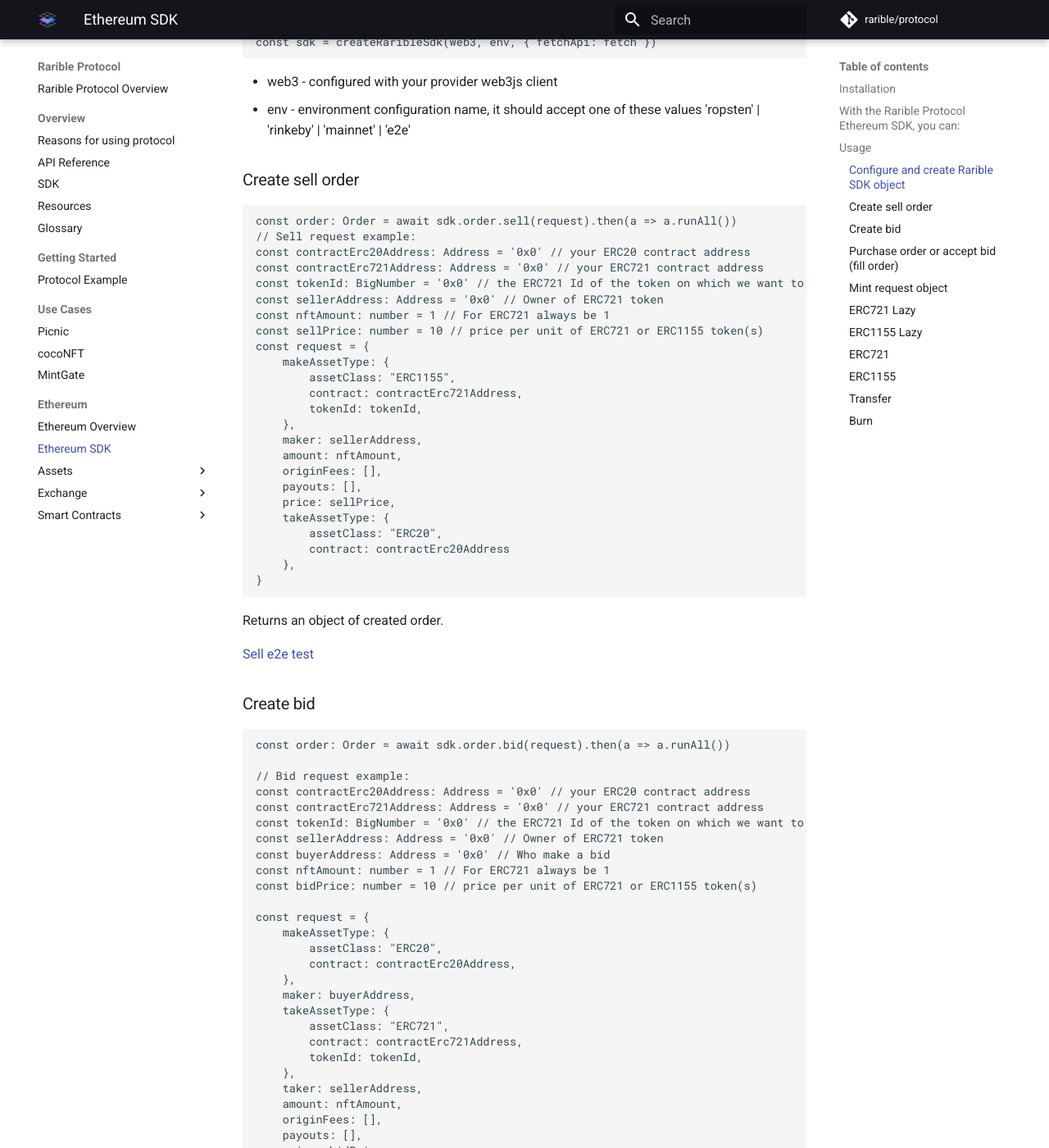
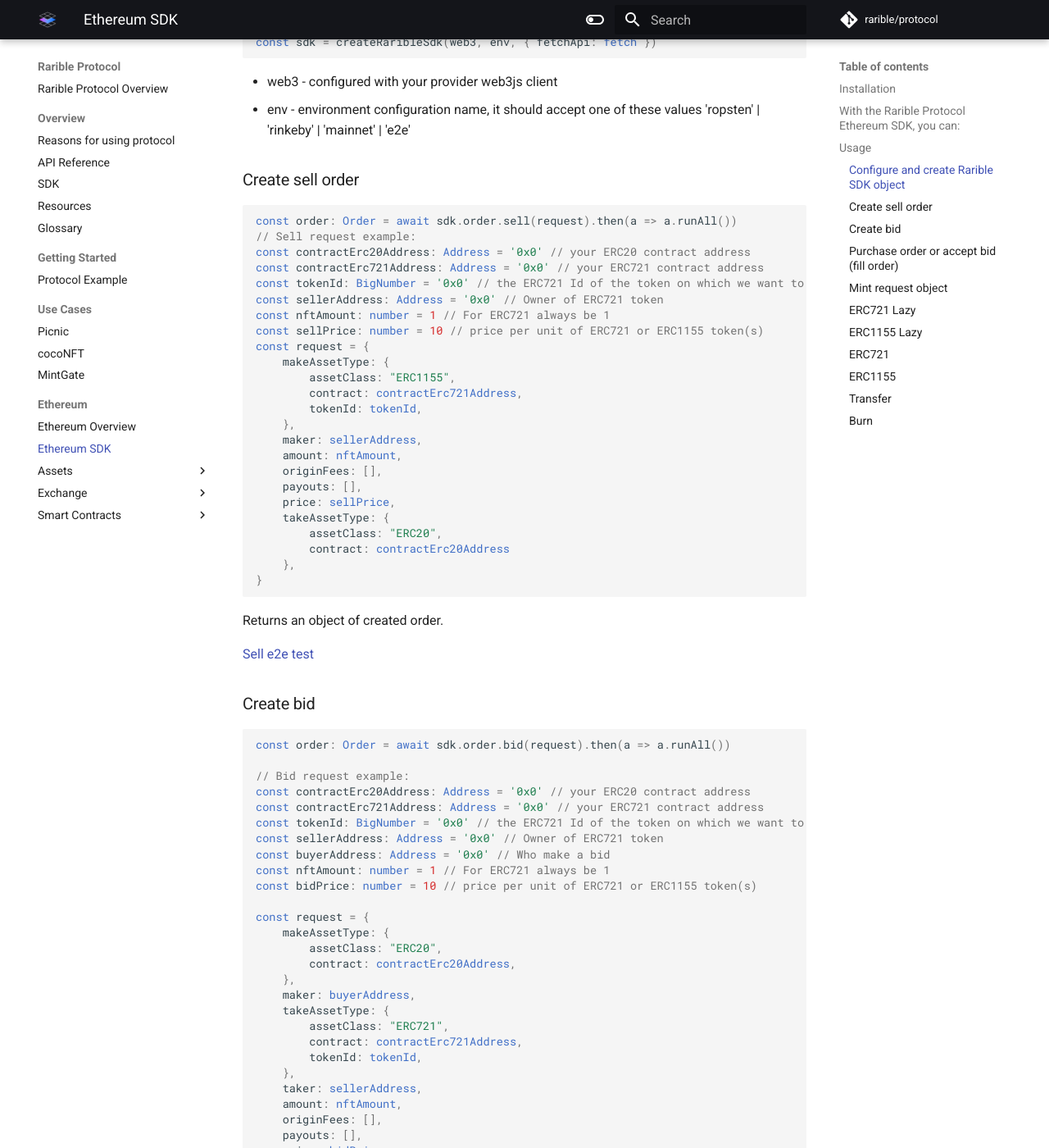
Before and after one commit to rarible/protocol, an MkDocs documentation site: the page built from docs/ethereum/sdk/ethereum-sdk.md, in a window 1280 px wide and 1400 px high, scrolled down 856 px. Shown: the whole window at 82% size. Built offline with MkDocs 1.6.1 and Material for MkDocs 9.7.7, drawn with Linux system fonts in a browser that asks for light colours; comment, search, counter and statistics services are not loaded; some of the changed text lies outside the part shown.

````diff
--- a/docs/ethereum/sdk/ethereum-sdk.md
+++ b/docs/ethereum/sdk/ethereum-sdk.md
@@ -4,7 +4,7 @@ The Rarible Protocol Ethereum SDK enables applications to easily interact with R
 
 ## Installation
 
-```text
+```
 npm install -D @rarible/protocol-ethereum-sdk
 ```
 
@@ -24,7 +24,7 @@ The examples below can show how you can implement supported functions in you app
 
 ### Configure and create Rarible SDK object
 
-```text
+```typescript
 import { createRaribleSdk } from "@rarible/protocol-ethereum-sdk"
 
 const sdk = createRaribleSdk(web3, env, { fetchApi: fetch })
@@ -35,7 +35,7 @@ const sdk = createRaribleSdk(web3, env, { fetchApi: fetch })
 
 ### Create sell order
 
-```text
+```typescript
 const order: Order = await sdk.order.sell(request).then(a => a.runAll())
 // Sell request example:
 const contractErc20Address: Address = '0x0' // your ERC20 contract address
@@ -68,7 +68,7 @@ Returns an object of created order.
 
 ### Create bid
 
-```text
+```typescript
 const order: Order = await sdk.order.bid(request).then(a => a.runAll())
 
 // Bid request example:
@@ -105,7 +105,7 @@ Bid [e2e test](https://github.com/rarible/protocol-e2e-tests/blob/master/package
 
 ### Purchase order or accept bid \(fill order\)
 
-```text
+```typescript
 const order: SimpleOrder
 
 sdk.order.fill(
@@ -123,7 +123,7 @@ Mint NFT Tokens There are support two ways of minting ERC721 and ERC1155 tokens:
 
 ### Mint request object
 
-```text
+```typescript
 const mintRequest = {
     collection: {
         id: toAddress(contractAddress), // contract address
@@ -142,7 +142,7 @@ Mint examples Mint function always return tokenId as string
 
 ### ERC721 Lazy
 
-```text
+```typescript
 const tokenId = await mint({
     collection: {
         id: toAddress(contractAddress),
@@ -158,7 +158,7 @@ const tokenId = await mint({
 
 ### ERC1155 Lazy
 
-```text
+```typescript
 const tokenId = await mint({
     collection: {
         id: toAddress(contractAddress),
@@ -175,7 +175,7 @@ const tokenId = await mint({
 
 ### ERC721
 
-```text
+```typescript
 await mint({
     collection: {
         id: toAddress(contractAddress),
@@ -190,7 +190,7 @@ await mint({
 
 ### ERC1155
 
-```text
+```typescript
 const tokenId = await mint({
     collection: {
         id: toAddress(contractAddress),
@@ -208,7 +208,7 @@ Mint e2e test
 
 ### Transfer
 
-```text
+```typescript
 transfer(asset, to[, amount])
 
 Transfer request params:
@@ -224,7 +224,7 @@ amount: BigNumber // - amount of asset to transfer, used only for ERC1155 assets
 
 Example
 
-```text
+```typescript
 const hash = await sdk.nft.transfer(
     {
         assetClass: "ERC1155",
@@ -238,7 +238,7 @@ const hash = await sdk.nft.transfer(
 
 ### Burn
 
-```text
+```typescript
 const hash = await sdk.nft.burn({
     contract: contractAddress,
     tokenId: toBigNumber(tokenId),
--- a/mkdocs.yml
+++ b/mkdocs.yml
@@ -1,4 +1,6 @@
 site_name: Rarible Protocol
+site_description: Rarible Protocol documentation
+
 nav:
   - 'Rarible Protocol Overview': 'index.md'
   - 'Overview':
@@ -36,23 +38,46 @@ nav:
 theme:
   name: material
   logo: assets/logo.png
+  favicon: assets/favicon.png
   palette:
-    primary: black
+    - scheme: default
+      primary: black
+      toggle:
+        icon: material/toggle-switch-off-outline
+        name: Switch to dark mode
+    - scheme: slate
+      primary: blue
+      toggle:
+        icon: material/toggle-switch
+        name: Switch to light mode
   features:
     - navigation.sections
+    - search.highlight
+    - navigation.instant
 
 plugins:
   - search
 repo_url: https://github.com/rarible/protocol
 repo_name: rarible/protocol
+
 extra:
   generator: false
+  social:
+    - icon: fontawesome/brands/discord
+      link: https://discord.gg/3ByePUMAvB
 
 markdown_extensions:
+  - attr_list
   - def_list
+  - tables
+  - toc:
+      permalink: true
   - pymdownx.tasklist:
       custom_checkbox: true
+  - admonition
+  - pymdownx.details
   - pymdownx.highlight
   - pymdownx.inlinehilite
   - pymdownx.superfences
+  - pymdownx.keys
   - pymdownx.snippets
````
Also changed, not shown: docs/ethereum/ethereum-overview.md (+15 -0 lines), docs/getting-started/protocol-example.md (+1 -1 lines), docs/overview/api-reference.md (+2 -16 lines), docs/overview/resources.md (+2 -2 lines), docs/assets/favicon.png (renamed from assets/images/favicon.png).
